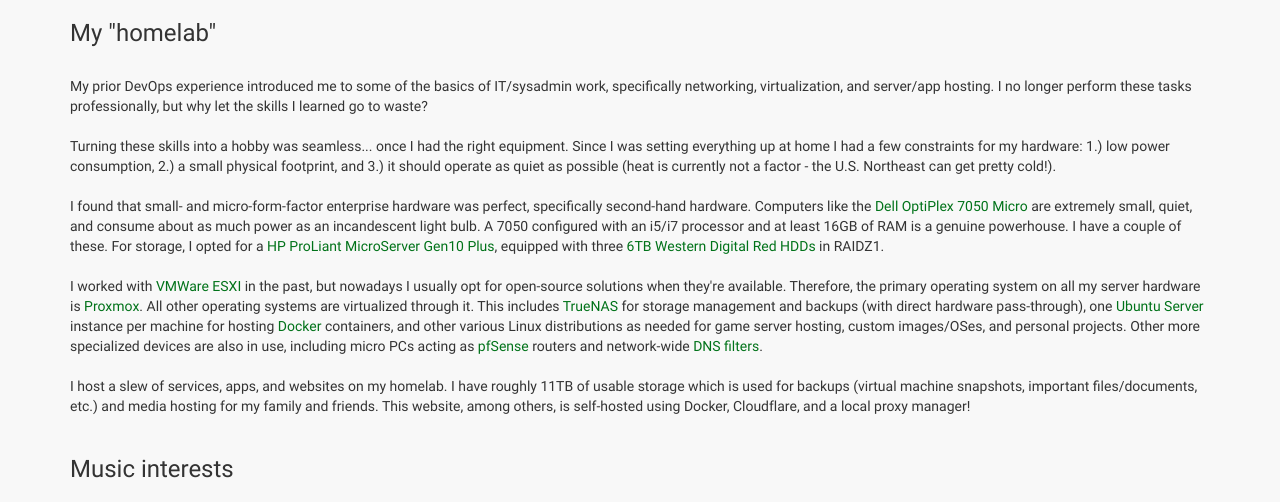
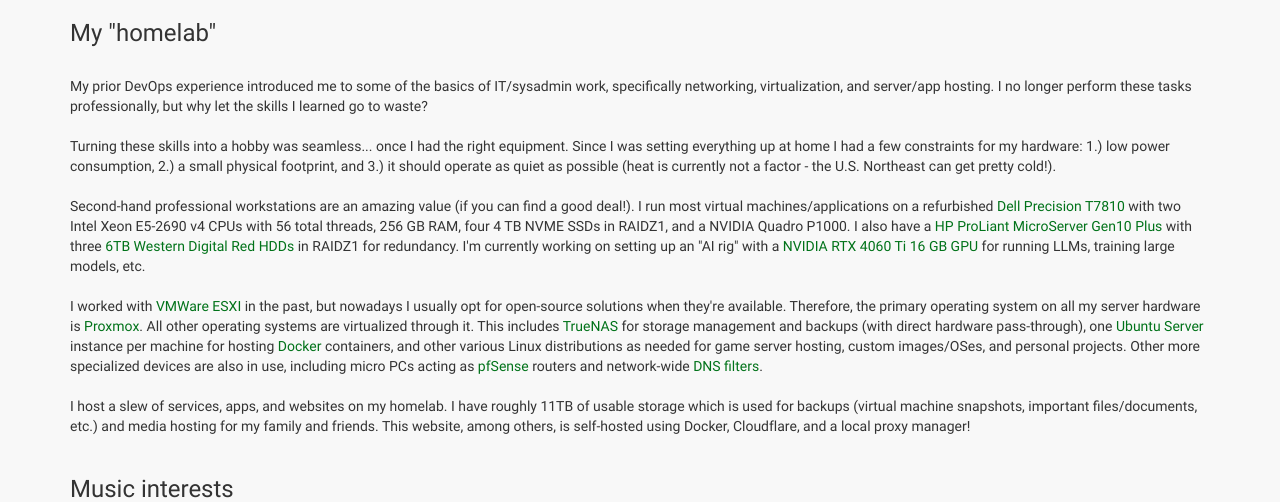
Before and after one commit to tjkessler/personal-website, a Flask app: page /hobbies in a window 1280 px wide. Shown: the part 358-860 px from the top of the page. Run offline with Flask 3, Linux system fonts and the light colour scheme; some libraries are stand-ins or nearby versions.

Commit message:
Update homelab info

```diff
--- a/src/templates/hobbies.html
+++ b/src/templates/hobbies.html
@@ -45,13 +45,13 @@
 
     <br><br>
 
-    I found that small- and micro-form-factor enterprise hardware was perfect,
-    specifically second-hand hardware. Computers like the
-    <a href="https://i.dell.com/sites/csdocuments/Shared-Content_data-Sheets_Documents/en/OptiPlex-7050-Towers-Technical-Specifications.pdf">Dell OptiPlex 7050 Micro</a>
-    are extremely small, quiet, and consume about as much power as an incandescent light bulb. A 7050
-    configured with an i5/i7 processor and at least 16GB of RAM is a genuine powerhouse. I have a couple
-    of these. For storage, I opted for a <a href="https://buy.hpe.com/us/en/compute/proliant-microserver/proliant-microserver/proliant-microserver/hpe-proliant-microserver-gen10-plus/p/1012241014">HP ProLiant MicroServer Gen10 Plus</a>,
-    equipped with three <a href="https://www.westerndigital.com/products/internal-drives/wd-red-sata-hdd#WD20EFAX">6TB Western Digital Red HDDs</a> in RAIDZ1.
+    Second-hand professional workstations are an amazing value (if you can find a good deal!). I run most virtual
+    machines/applications on a refurbished <a href="https://www.dell.com/support/kbdoc/en-us/000124518/dell-precision-workstation-t7810-system-guide">Dell Precision T7810</a>
+    with two Intel Xeon E5-2690 v4 CPUs with 56 total threads, 256 GB RAM, four 4 TB NVME SSDs in RAIDZ1, and
+    a NVIDIA Quadro P1000. I also have a <a href="https://buy.hpe.com/us/en/compute/proliant-microserver/proliant-microserver/proliant-microserver/hpe-proliant-microserver-gen10-plus/p/1012241014">HP ProLiant MicroServer Gen10 Plus</a>
+    with three <a href="https://www.westerndigital.com/products/internal-drives/wd-red-sata-hdd#WD20EFAX">6TB Western Digital Red HDDs</a> in RAIDZ1
+    for redundancy. I'm currently working on setting up an "AI rig" with a <a href="https://www.nvidia.com/en-us/geforce/graphics-cards/40-series/rtx-4060-4060ti/">NVIDIA RTX 4060 Ti 16 GB GPU</a>
+    for running LLMs, training large models, etc.
 
     <br><br>
 
@@ -62,7 +62,7 @@
     hosting <a href="https://www.docker.com/">Docker</a> containers, and other various Linux distributions as needed for game server
     hosting, custom images/OSes, and personal projects. Other more specialized devices are also in use,
     including micro PCs acting as <a href="https://www.pfsense.org/">pfSense</a> routers and network-wide
-    <a href="https://pi-hole.net/">DNS filters</a>.
+    <a href="https://adguard.com/en/adguard-home/overview.html">DNS filters</a>.
 
     <br><br>
 
```
